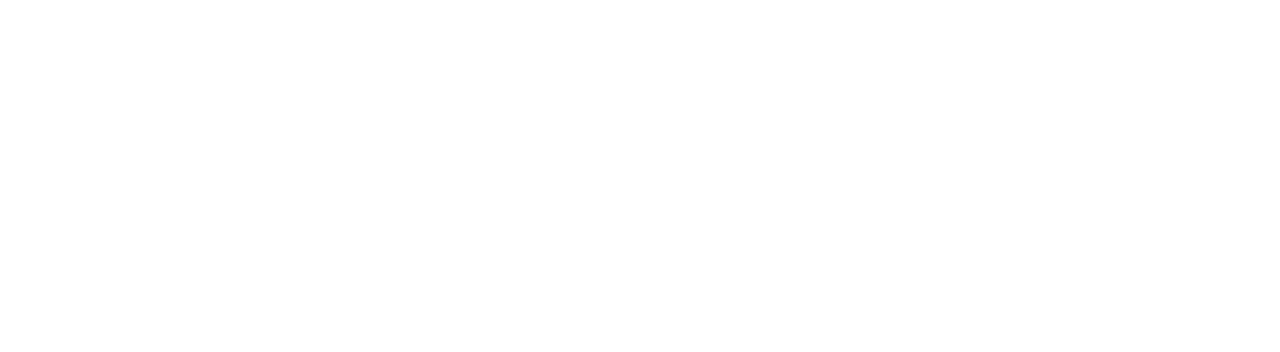
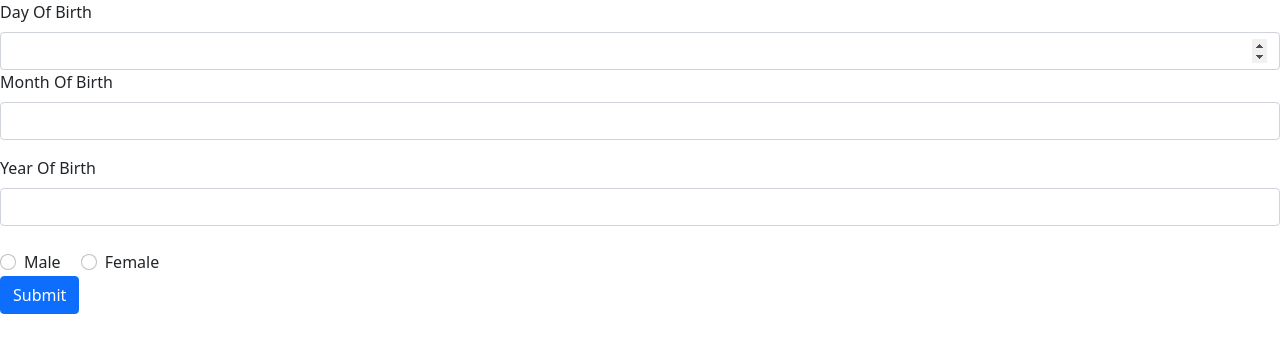
Before and after one commit to saretoduncan/ghanania-birthday-name-generator, a plain HTML site: page index.html in a window 1280 px wide. Drawn offline with nearby package versions, Linux system fonts and the light colour scheme.

Commit message:
add bootstrap cdn link and forms

```diff
--- a/index.html
+++ b/index.html
@@ -5,11 +5,41 @@
   <meta charset="UTF-8">
   <meta http-equiv="X-UA-Compatible" content="IE=edge">
   <meta name="viewport" content="width=device-width, initial-scale=1.0">
+  <link href="https://cdn.jsdelivr.net/npm/bootstrap@5.0.1/dist/css/bootstrap.min.css" rel="stylesheet" integrity="sha384-+0n0xVW2eSR5OomGNYDnhzAbDsOXxcvSN1TPprVMTNDbiYZCxYbOOl7+AMvyTG2x" crossorigin="anonymous">
   <link rel="stylesheet" href="./static/css/style.css">
   <title>Document</title>
 </head>
 
 <body>
+  <form>
+    <div class="mb-3">
+      <label for="day" class="form-label">Day Of Birth</label>
+      <input type="number" class="form-control" id="day" required>
+
+      <div class="mb-3">
+        <label for="month" class="form-label">Month Of Birth</label>
+        <input type="number" class="form-control" id="month" required>
+      </div>
+
+      <div class="mb-3">
+        <label for="year" class="form-label">Year Of Birth</label>
+        <input type="number" class="form-control" id="year" required>
+      </div>
+      <div class="form-check form-check-inline">
+        <input class="form-check-input" type="radio" name="inlineRadioOptions" id="inlineRadio1" required>
+        <label class="form-check-label" for="inlineRadio1">Male</label>
+      </div>
+      <div class="form-check form-check-inline">
+        <input class="form-check-input" type="radio" name="inlineRadioOptions" id="inlineRadio2" value="option2">
+        <label class="form-check-label" for="inlineRadio2">Female</label>
+      </div>
+      <div class="form-check form-check-inline">
+
+      </div>
+      <div><button type="submit" class="btn btn-primary">Submit</button></div>
+
+  </form>
+  <script src="https://cdn.jsdelivr.net/npm/bootstrap@5.0.1/dist/js/bootstrap.bundle.min.js" integrity="sha384-gtEjrD/SeCtmISkJkNUaaKMoLD0//ElJ19smozuHV6z3Iehds+3Ulb9Bn9Plx0x4" crossorigin="anonymous"></script>
   <script src="./static/js/script.js"></script>
 </body>
 
```
